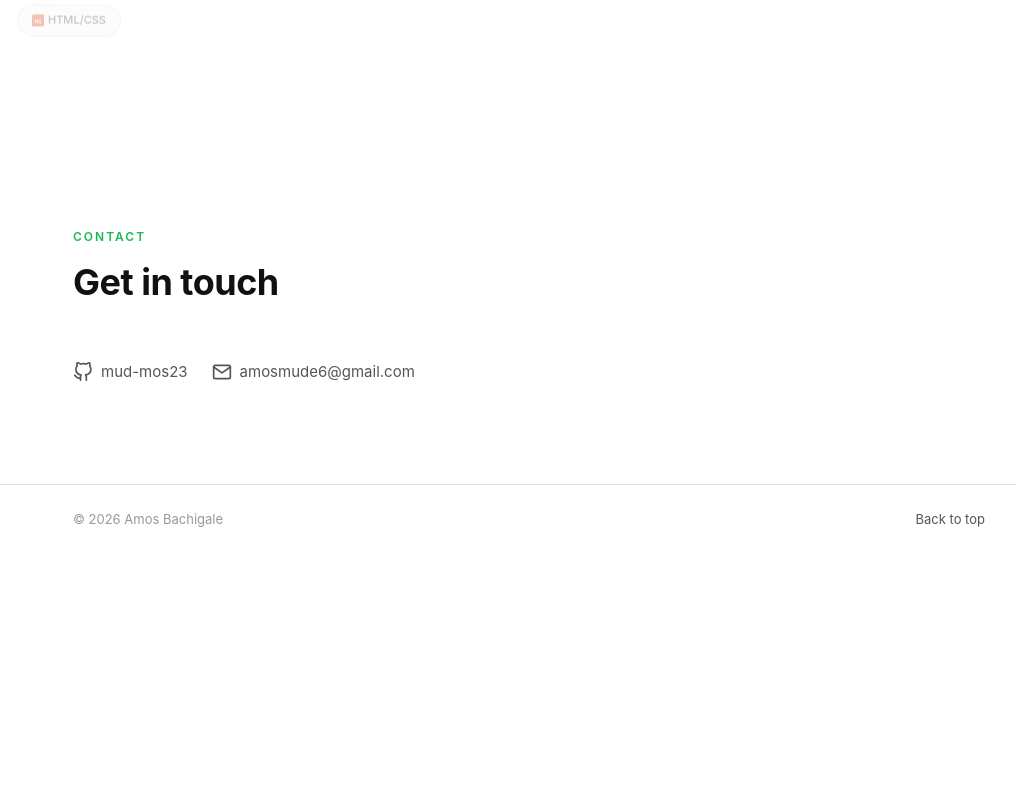
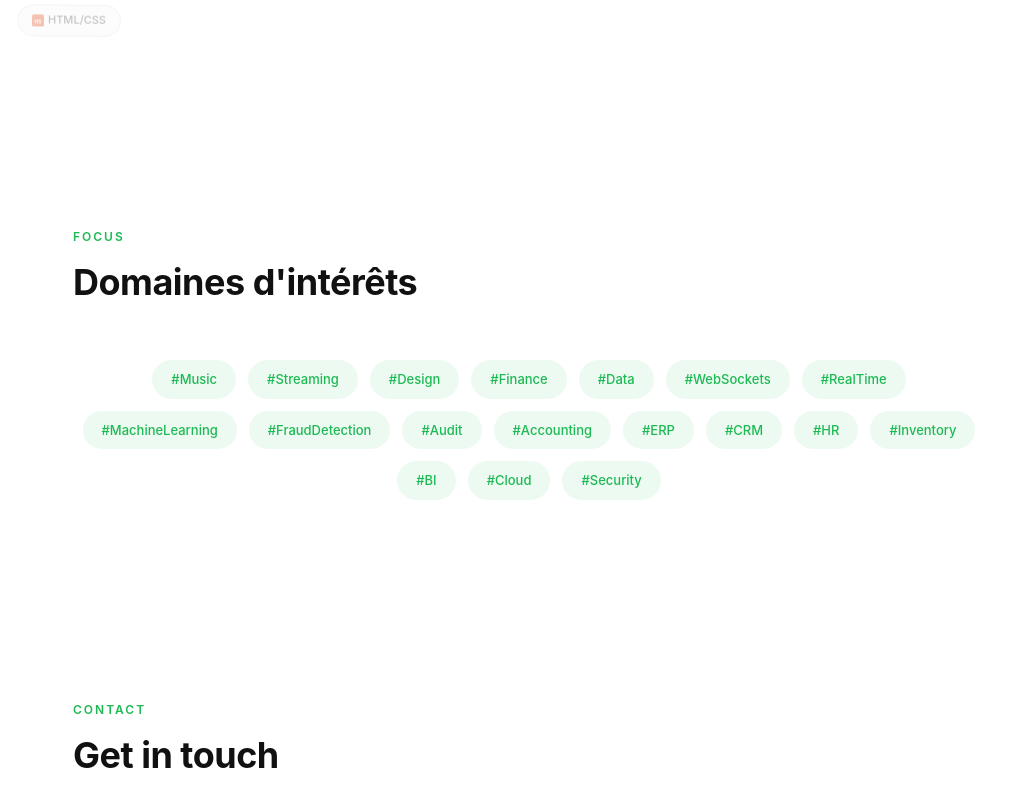
Before and after one commit to mud-mos23/portfolio, a plain HTML site: page index.html in a window 1280 px wide. Shown: the part 673-1473 px from the top of the page, without its empty margins (111-1127 px from the left). Before the commit the page ends 1227 px from the top, so only its background shows below. Drawn offline with Linux system fonts and the light colour scheme.

Commit message:
feat: add Domaines d'intérêts section with hashtags

```diff
--- a/index.html
+++ b/index.html
@@ -107,6 +107,16 @@
       letter-spacing: 2px; text-transform: uppercase; margin-bottom: 8px;
     }
     .section-title { font-size: clamp(28px, 4vw, 36px); font-weight: 700; margin-bottom: 48px; letter-spacing: -0.5px; }
+
+    /* INTERESTS */
+    .interests-grid { display: flex; flex-wrap: wrap; gap: 12px; justify-content: center; }
+    .interest-tag {
+      display: inline-block; padding: 8px 18px; border-radius: 50px;
+      font-size: 13px; font-weight: 500; color: var(--accent);
+      background: var(--accent-dim); border: 1px solid transparent;
+      transition: all 0.2s;
+    }
+    .interest-tag:hover { border-color: var(--accent); transform: translateY(-2px); }
 
     /* ABOUT */
     .about-grid { display: grid; grid-template-columns: 1fr 1fr; gap: 48px; align-items: start; }
@@ -265,6 +275,33 @@
     </div>
   </section>
 
+  <section id="interests">
+    <div class="container">
+      <div class="section-label">Focus</div>
+      <h2 class="section-title">Domaines d'intérêts</h2>
+      <div class="interests-grid">
+        <span class="interest-tag">#Music</span>
+        <span class="interest-tag">#Streaming</span>
+        <span class="interest-tag">#Design</span>
+        <span class="interest-tag">#Finance</span>
+        <span class="interest-tag">#Data</span>
+        <span class="interest-tag">#WebSockets</span>
+        <span class="interest-tag">#RealTime</span>
+        <span class="interest-tag">#MachineLearning</span>
+        <span class="interest-tag">#FraudDetection</span>
+        <span class="interest-tag">#Audit</span>
+        <span class="interest-tag">#Accounting</span>
+        <span class="interest-tag">#ERP</span>
+        <span class="interest-tag">#CRM</span>
+        <span class="interest-tag">#HR</span>
+        <span class="interest-tag">#Inventory</span>
+        <span class="interest-tag">#BI</span>
+        <span class="interest-tag">#Cloud</span>
+        <span class="interest-tag">#Security</span>
+      </div>
+    </div>
+  </section>
+
   <section id="contact">
     <div class="container">
       <div class="section-label">Contact</div>
```
